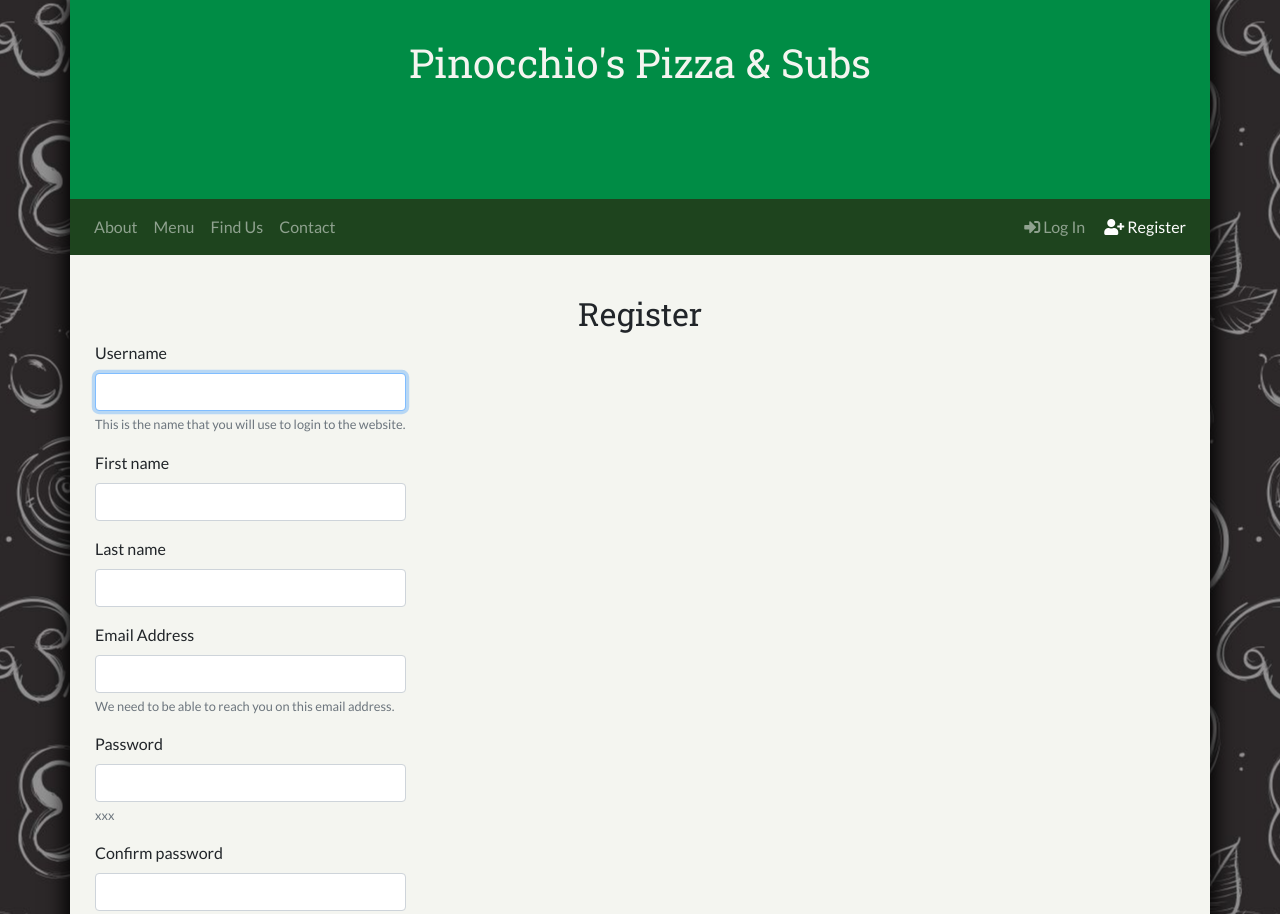
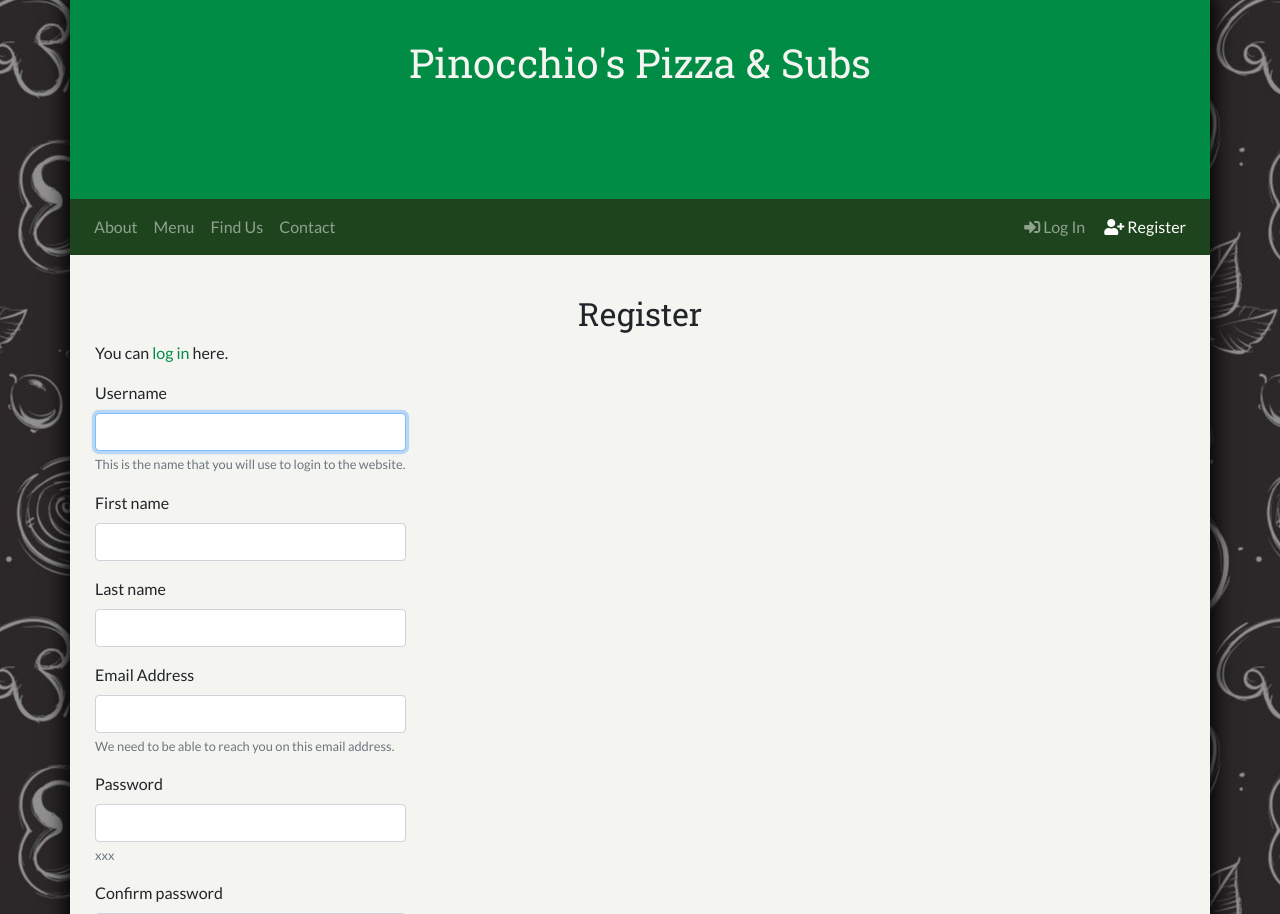
Before and after one commit to brleony/project3, a Django app: page /user/register in a window 1280 px wide. Shown: the part 41-955 px from the top of the page. Run offline with Django 3.2, Linux system fonts and the light colour scheme; some libraries are stand-ins or nearby versions.

Commit message:
Added links to login/register page to login and register pages

```diff
--- a/users/templates/users/login.html
+++ b/users/templates/users/login.html
@@ -30,6 +30,8 @@
                     </div>
                 </fieldset>
             </form>
+
+            <p>You can <a href="{% url 'register' %}">register</a> here.</p>
         </div>
     </div>
 {% endblock %}
--- a/users/templates/users/register.html
+++ b/users/templates/users/register.html
@@ -13,6 +13,8 @@
                         {{ message }}
                     </div>
                 {% endif %}
+
+            <p>You can <a href="{% url 'login' %}">log in</a> here.</p>
 
             <form action="{% url 'register' %}" method="post">
                 {% csrf_token %}
```
